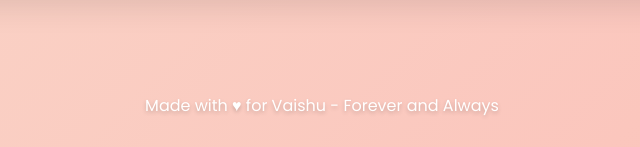
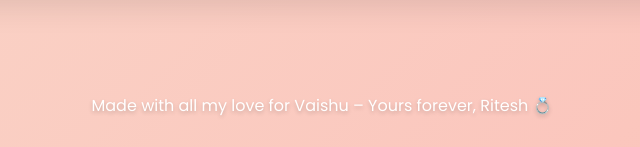
Before and after one commit to riteshJadhav234/vaishuu, a plain HTML site: page index.html in a window 1280 px wide. Shown: the part 1654-1801 px from the top of the page, 318-958 px from the left. Drawn offline with Linux system fonts and the light colour scheme.

Commit message:
Update index.html

```diff
--- a/index.html
+++ b/index.html
@@ -330,7 +330,7 @@
     </div>
 
     <footer>
-        Made with ♥ for Vaishu - Forever and Always
+       Made with all my love for Vaishu – Yours forever, Ritesh 💍
     </footer>
 
     <script>
```
